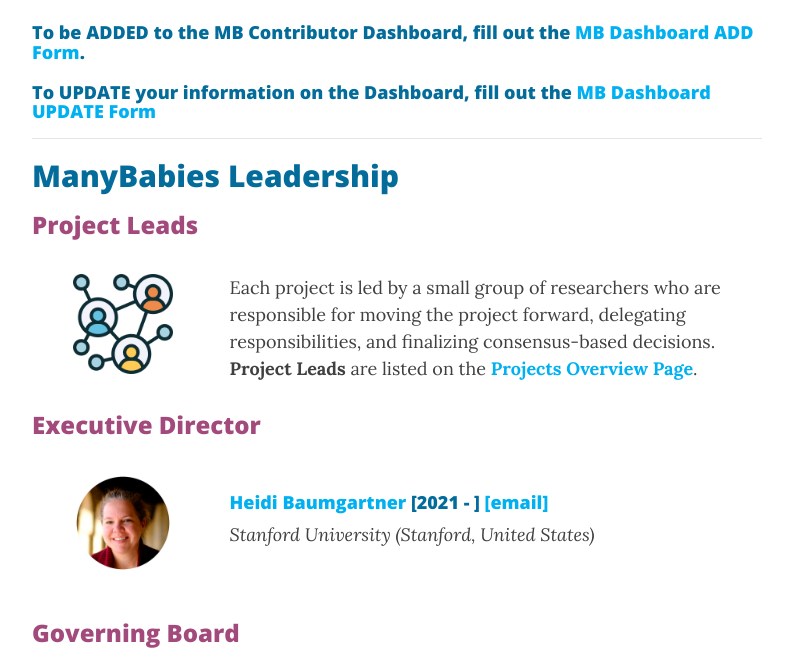
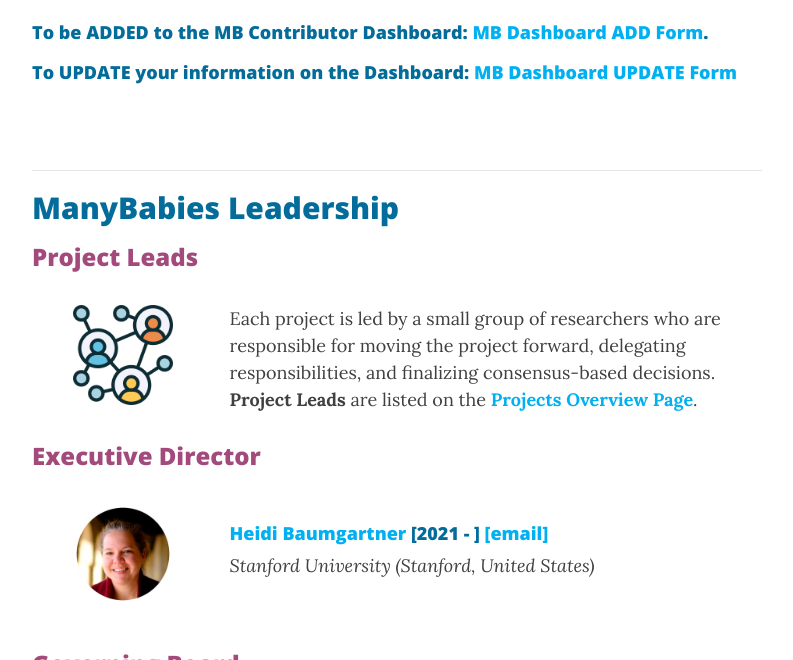
Before and after one commit to manybabies/manybabies.github.io, a Jekyll site: the page built from people.md, in a window 1280 px wide and 900 px high, scrolled down 1487 px, cut to the strip 240-900 px from the top of the window. Shown: the whole strip, without its empty margins (243-1036 px from the left). Built offline with Jekyll 4.4.1, drawn with Linux system fonts in a browser that asks for light colours; nearby versions of some CDN libraries; comment, search, counter and statistics services are not loaded.

Commit message:
update dashboard form links

```diff
--- a/dashboard.html
+++ b/dashboard.html
@@ -2,7 +2,9 @@
 layout: minimal
 ---
 
-> To request to be added to the dashboard or to update your information, fill out the <a href="{{site.baseurl}}/people/#dashboardform">Contributor Dashboard Form</a><br>
+> To request to be added to the dashboard or to update your information, fill out the <a href="https://airtable.com/appRoqMKzcK3NsXt4/shrglw1TM1HxDfbYG" target="_blank">MB Dashboard ADD Form</a><br>
+
+> To update your information on the dashboard, fill out the <a href="https://airtable.com/appRoqMKzcK3NsXt4/shrBx1vEakEkyeYbg" target="_blank">MB Dashboard UPDATE Form</a><br>
 
 <!-- iframe link to shiny app  -->
 <iframe src="https://manybabies.shinyapps.io/shiny_mb_map/" style="position: absolute; height: 100%; width: 100%; border: none"></iframe>
--- a/people.md
+++ b/people.md
@@ -25,10 +25,10 @@
 
 <iframe class="airtable-embed" src="https://airtable.com/embed/appRoqMKzcK3NsXt4/shrmAhZCMC9Bno7vF?backgroundColor=blueDusty&viewControls=on" frameborder="0" onmousewheel="" width="100%" height="533" style="background: transparent; border: 1px solid #ccc;"></iframe>
 
-#### To be ADDED to the MB Contributor Dashboard, fill out the [**MB Dashboard ADD Form**](https://airtable.com/appRoqMKzcK3NsXt4/shrglw1TM1HxDfbYG).
+#### To be ADDED to the MB Contributor Dashboard: [**MB Dashboard ADD Form**](https://airtable.com/appRoqMKzcK3NsXt4/shrglw1TM1HxDfbYG).
 
-#### To UPDATE your information on the Dashboard, fill out the [**MB Dashboard UPDATE Form**](https://airtable.com/appRoqMKzcK3NsXt4/shrBx1vEakEkyeYbg)
-
+#### To UPDATE your information on the Dashboard: [**MB Dashboard UPDATE Form**](https://airtable.com/appRoqMKzcK3NsXt4/shrBx1vEakEkyeYbg)
+<br>
 
 ***
 ## ManyBabies Leadership
```
